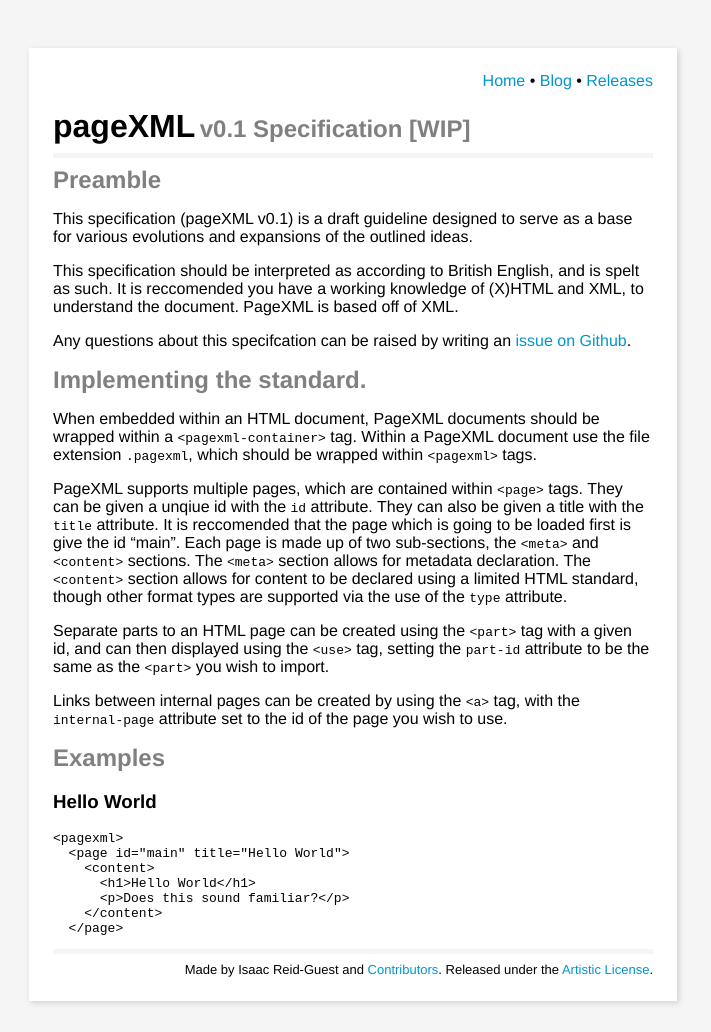
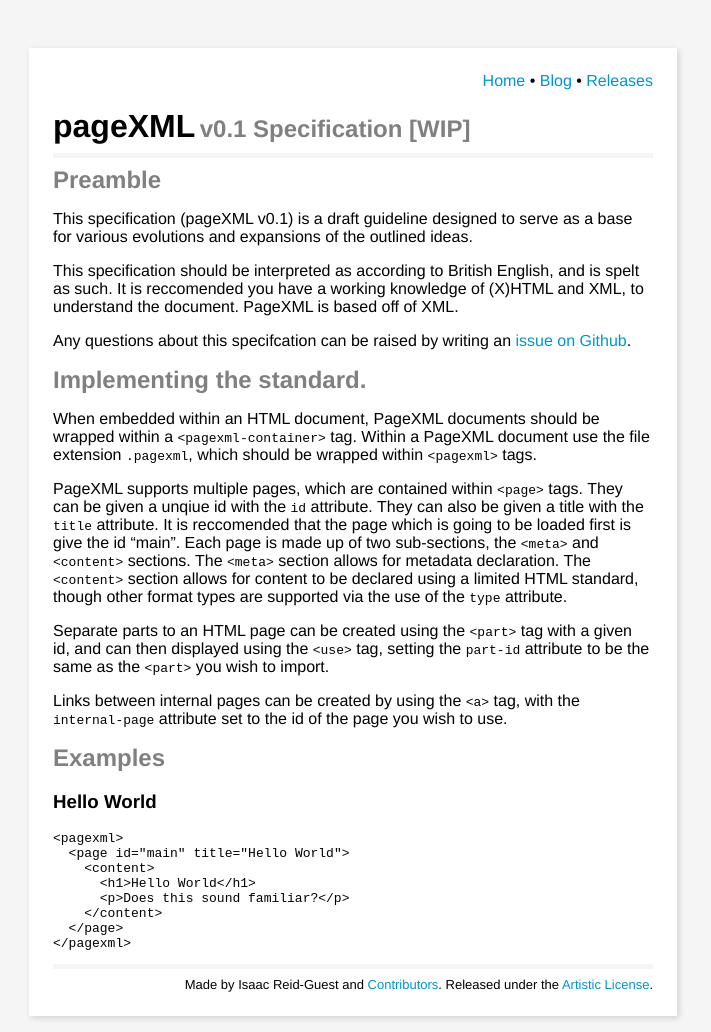
Before and after one commit to ir-g/pagexml, a Jekyll site: the page built from v0.1/specification.md, in a window 1280 px wide. Shown: the whole page, without its empty margins (287-998 px from the left). Built offline with Jekyll 4.4.1, drawn with Linux system fonts in a browser that asks for light colours.

Commit message:
Update specification.md

````diff
--- a/v0.1/specification.md
+++ b/v0.1/specification.md
@@ -25,7 +25,7 @@
 
 ### Hello World
 
-```html
+```xml
 <pagexml>
   <page id="main" title="Hello World">
     <content>
@@ -33,4 +33,5 @@
       <p>Does this sound familiar?</p>
     </content>
   </page>
+</pagexml>
 ```
````
